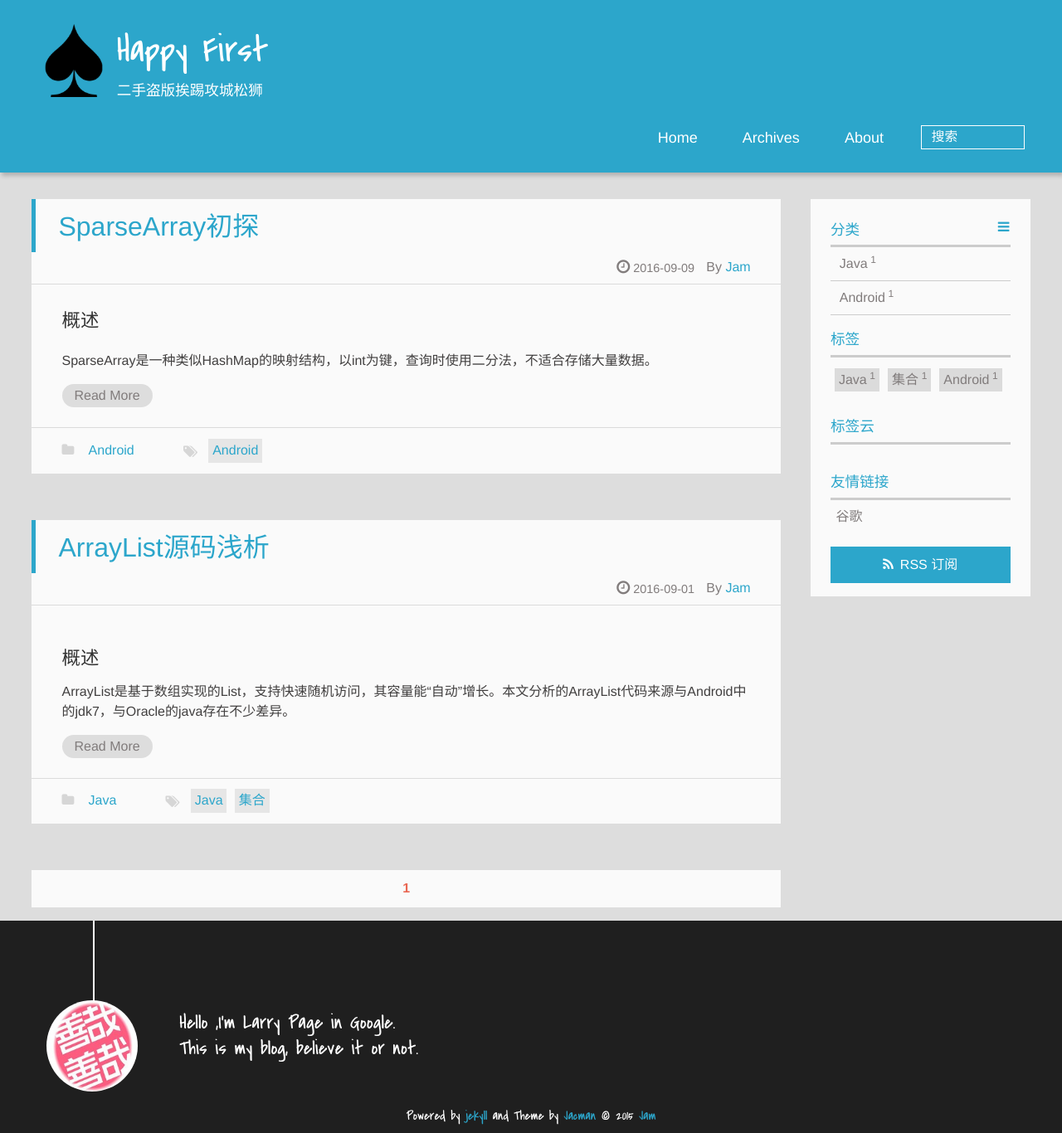
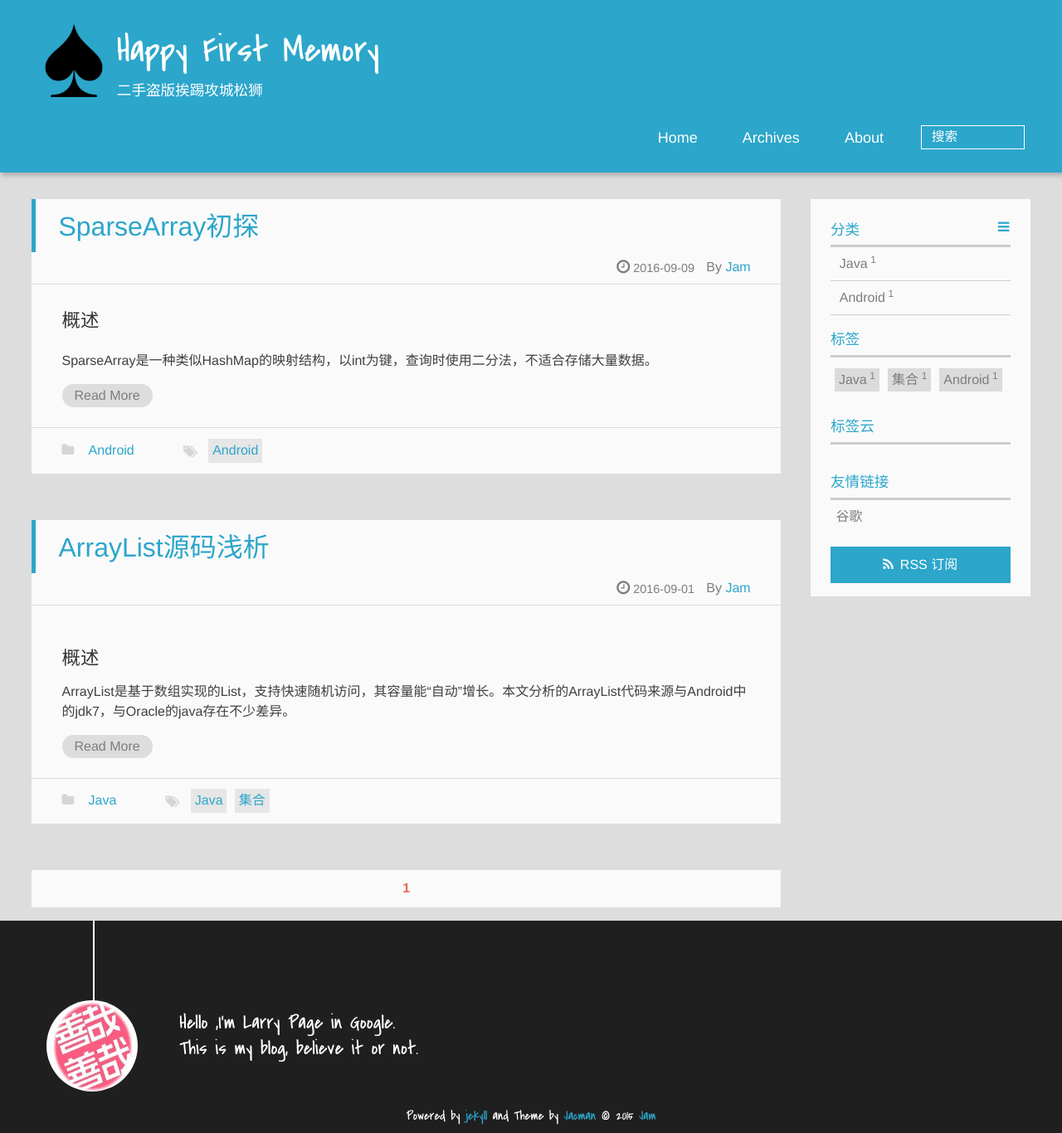
Before and after one commit to geminixing/geminixing.github.io, a Jekyll site: the page built from index.html, in a window 1280 px wide. Shown: the whole page at 83% size. Built offline with Jekyll 4.4.1, drawn with Linux system fonts in a browser that asks for light colours; Markdown is read by kramdown in place of the engine named in the settings; the list of posts is cut into pages by our own code.

Commit message:
fix title test

```diff
--- a/_config.yml
+++ b/_config.yml
@@ -35,7 +35,7 @@ defaults:
 paginate: 20
 
 #### Site
-title : Happy First
+title : Happy First Memory
 tagline: 二手盗版挨踢攻城松狮
 assets: /assets
 baseurl:
```
